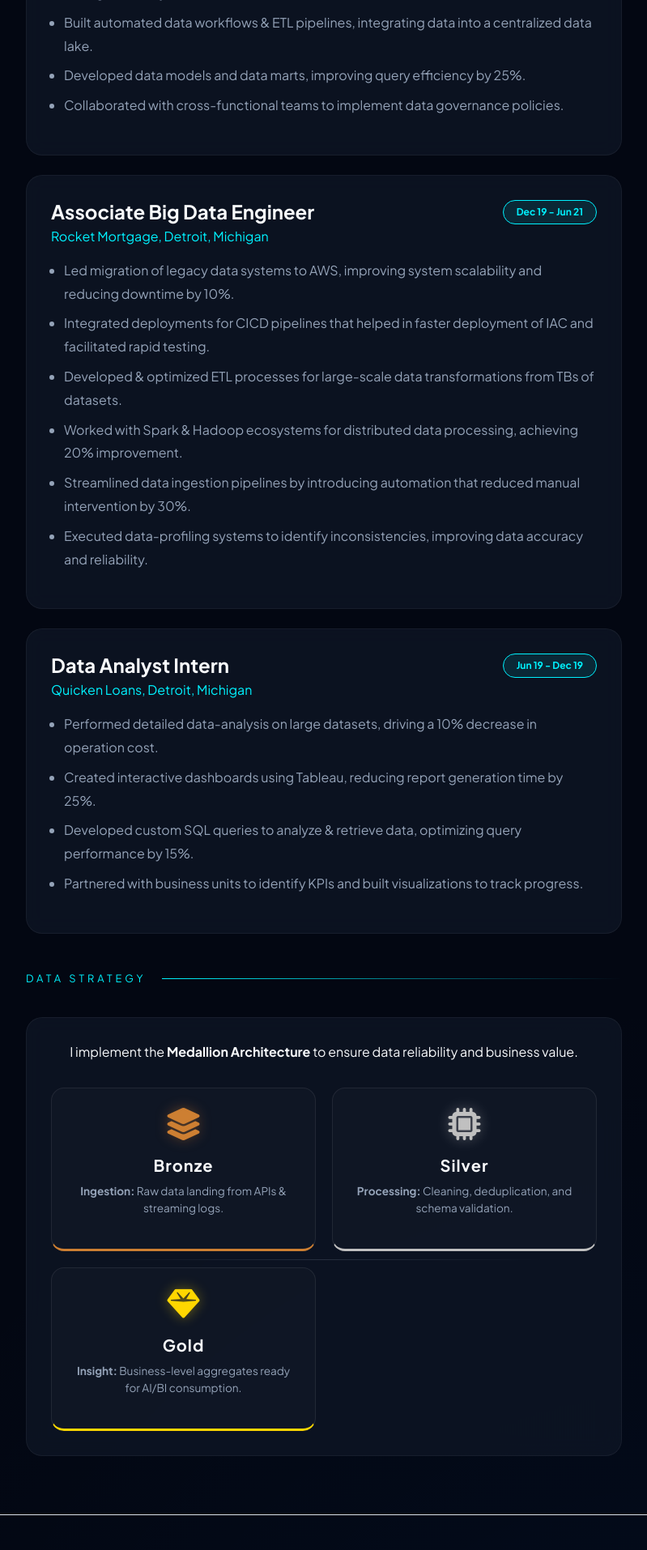
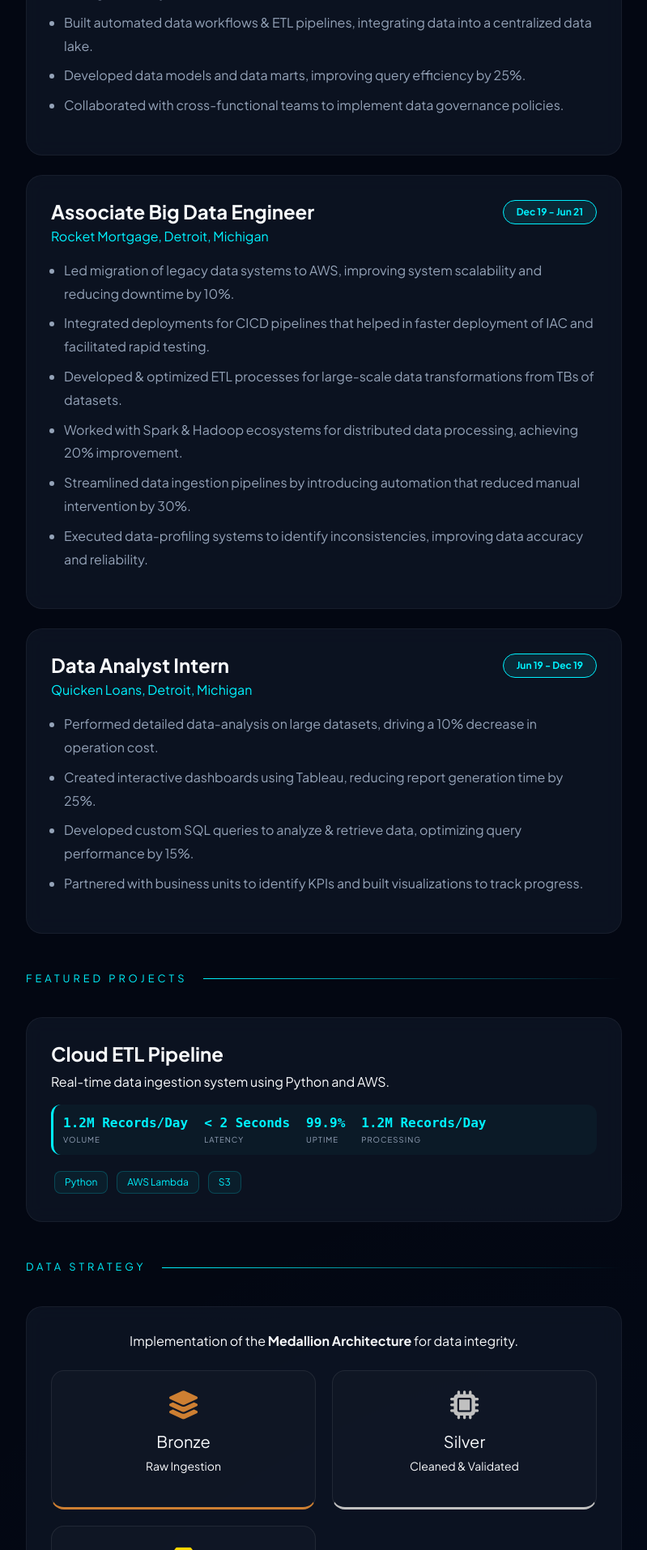
Before and after one commit to shradhadubey/shradha-dubey-portfolio, a Flask app: page / in a window 1280 px wide. Shown: the part 1286-3200 px from the top of the page at 81% size, without its empty margins (430-1229 px from the left). Run offline with Flask 3, Linux system fonts and the light colour scheme.

Commit message:
add impact metrics to project cards

```diff
--- a/profile.json
+++ b/profile.json
@@ -75,14 +75,6 @@
             ]
         }
     ],
-    "Project": [
-        {
-            "title": "Cloud ETL Pipeline",
-            "description": "Built a scalable ETL pipeline to process 1M+ records daily.",
-            "tech_stack": "AWS S3, Lambda, Snowflake",
-            "impact": "Reduced data processing latency by 40%."
-    }
-    ],
     "education": [
         {
             "degree": "MS in Information Management & Data Science",
@@ -96,5 +88,18 @@
             "gpa": "3.50",
             "coursework": "System Analysis & Design, Web Designing, Internet & E-Commerce, HTML, CSS, C#, C++"
         }
+    ],
+    "projects": [
+        {
+            "title": "Cloud ETL Pipeline",
+            "description": "Real-time data ingestion system using Python and AWS.",
+            "impact_metrics": [
+                {"label": "Volume", "value": "1.2M Records/Day"},
+                {"label": "Latency", "value": "< 2 Seconds"},
+                {"label": "Uptime", "value": "99.9%"},
+                {"label": "Processing", "value": "1.2M Records/Day"}
+            ],
+            "tech": ["Python", "AWS Lambda", "S3"]
+        }
     ]
 }
--- a/templates/index.html
+++ b/templates/index.html
@@ -55,86 +55,54 @@
             box-shadow: 0 10px 30px rgba(0, 242, 255, 0.1);
         }
 
-        /* Medallion Dashboard Container */
+        /* Medallion Dashboard */
         .architecture-grid {
             display: grid;
             grid-template-columns: repeat(auto-fit, minmax(220px, 1fr));
             gap: 20px;
-            margin-top: 2rem;
-            position: relative;
+            margin-top: 20px;
         }
 
-        /* Individual Tier Cards */
         .arch-card {
             background: rgba(255, 255, 255, 0.02);
             border: 1px solid rgba(255, 255, 255, 0.08);
             border-radius: 16px;
             padding: 24px;
             text-align: center;
-            transition: all 0.4s cubic-bezier(0.175, 0.885, 0.32, 1.275);
-            position: relative;
-            overflow: hidden;
+            transition: 0.3s;
         }
 
-        .arch-card:hover {
-            transform: translateY(-10px);
-            background: rgba(255, 255, 255, 0.05);
+        .arch-card i { font-size: 2.2rem; margin-bottom: 1rem; display: block; }
+        .bronze-card { border-bottom: 3px solid var(--bronze); }
+        .bronze-card i { color: var(--bronze); }
+        .silver-card { border-bottom: 3px solid var(--silver); }
+        .silver-card i { color: var(--silver); }
+        .gold-card { border-bottom: 3px solid var(--gold); }
+        .gold-card i { color: var(--gold); }
+
+        /* Impact Metrics */
+        .impact-bar {
+            background: rgba(0, 242, 255, 0.03);
+            padding: 12px;
+            border-radius: 12px;
+            border-left: 3px solid var(--neon-blue);
+            display: flex;
+            gap: 20px;
         }
 
-        /* Icons & Glow Effects */
-        .arch-card i {
-            font-size: 2.5rem;
-            margin-bottom: 1.2rem;
-            display: block;
-        }
+        .metric-item { display: flex; flex-direction: column; }
+        .metric-value { color: var(--neon-blue); font-weight: 800; font-size: 1rem; font-family: monospace; }
+        .metric-label { color: var(--text-dim); font-size: 0.6rem; text-transform: uppercase; letter-spacing: 1px; }
 
-        /* Bronze: The Entry Point */
-        .bronze-card { border-bottom: 3px solid var(--bronze); }
-        .bronze-card i { color: var(--bronze); filter: drop-shadow(0 0 8px rgba(205, 127, 50, 0.4)); }
+        /* UI Elements */
+        .section-header { font-size: 0.8rem; text-transform: uppercase; letter-spacing: 4px; color: var(--neon-blue); margin-bottom: 40px; display: flex; align-items: center; }
+        .section-header::after { content: ""; height: 1px; background: linear-gradient(to right, var(--neon-blue), transparent); flex-grow: 1; margin-left: 20px; }
+        .skill-pill { background: rgba(0, 242, 255, 0.05); color: var(--neon-blue); border: 1px solid rgba(0, 242, 255, 0.2); border-radius: 8px; padding: 4px 12px; font-size: 0.75rem; margin: 4px; display: inline-block; }
 
-        /* Silver: The Processing Hub */
-        .silver-card { border-bottom: 3px solid var(--silver); }
-        .silver-card i { color: var(--silver); filter: drop-shadow(0 0 8px rgba(192, 192, 192, 0.4)); }
-
-        /* Gold: The Analytics Peak */
-        .gold-card { border-bottom: 3px solid var(--gold); }
-        .gold-card i { color: var(--gold); filter: drop-shadow(0 0 8px rgba(255, 215, 0, 0.4)); }
-
-        .arch-card h5 {
-            color: var(--text-white);
-            font-weight: 700;
-            letter-spacing: 1px;
-            margin-bottom: 10px;
-        }
-
-        .arch-card p {
-            font-size: 0.85rem;
-            color: var(--text-dim);
-            line-height: 1.5;
-        }
-
-        /* Connecting Line (Desktop Only) */
-        @media (min-width: 992px) {
-            .architecture-grid::before {
-                content: "";
-                position: absolute;
-                top: 50%;
-                left: 10%;
-                right: 10%;
-                height: 1px;
-                background: linear-gradient(to right, transparent, var(--text-dim), transparent);
-                z-index: 0;
-                opacity: 0.2;
-            }
-        }
-        /* Button & UI Elements */
         .action-buttons { display: flex; flex-wrap: wrap; justify-content: center; gap: 12px; margin-top: 2rem; }
         .btn-base { height: 48px; padding: 0 24px; border-radius: 12px; display: inline-flex; align-items: center; justify-content: center; font-weight: 700; text-transform: uppercase; font-size: 0.75rem; transition: 0.3s; text-decoration: none; }
         .cert-badge { background: linear-gradient(45deg, #00f2ff, #0072ff); color: #000 !important; border: none; }
         .social-link { background: rgba(255, 255, 255, 0.03); color: var(--neon-blue) !important; border: 1px solid rgba(0, 242, 255, 0.3); }
-        .section-header { font-size: 0.8rem; text-transform: uppercase; letter-spacing: 4px; color: var(--neon-blue); margin-bottom: 40px; display: flex; align-items: center; }
-        .section-header::after { content: ""; height: 1px; background: linear-gradient(to right, var(--neon-blue), transparent); flex-grow: 1; margin-left: 20px; }
-        .skill-pill { background: rgba(0, 242, 255, 0.05); color: var(--neon-blue); border: 1px solid rgba(0, 242, 255, 0.2); border-radius: 8px; padding: 6px 14px; font-size: 0.8rem; font-weight: 600; margin: 4px; }
     </style>
 </head>
 <body>
@@ -161,18 +129,6 @@
             </a>
         </div>
     </header>
-
-    {% for cert in profile.certifications %}
-    <div class="modal fade" id="certModal{{ loop.index }}" tabindex="-1" aria-hidden="true">
-        <div class="modal-dialog modal-dialog-centered">
-            <div class="modal-content bg-dark border-info">
-                <div class="modal-body p-0">
-                    <img src="{{ url_for('static', filename=cert.image) }}" class="img-fluid rounded" alt="{{ cert.name }}">
-                </div>
-            </div>
-        </div>
-    </div>
-    {% endfor %}
 
     <div class="row mt-5">
         <div class="col-lg-4">
@@ -210,27 +166,48 @@
                 </div>
             {% endfor %}
 
+            <h2 class="section-header mt-5">Featured Projects</h2>
+            {% for project in profile.projects %}
+                <div class="custom-card">
+                    <h4 class="fw-bold mb-2">{{ project.title }}</h4>
+                    <p class="text-dim mb-3">{{ project.description }}</p>
+
+                    <div class="impact-bar mb-3">
+                        {% for metric in project.impact_metrics %}
+                        <div class="metric-item">
+                            <span class="metric-value">{{ metric.value }}</span>
+                            <span class="metric-label">{{ metric.label }}</span>
+                        </div>
+                        {% endfor %}
+                    </div>
+
+                    <div class="tech-tags">
+                        {% for t in project.tech %}
+                        <span class="skill-pill">{{ t }}</span>
+                        {% endfor %}
+                    </div>
+                </div>
+            {% endfor %}
+
             <h2 class="section-header mt-5">Data Strategy</h2>
             <div class="custom-card">
-                <p class="text-center text-dim mb-4">I implement the <strong>Medallion Architecture</strong> to ensure data reliability and business value.</p>
+                <p class="text-center text-dim mb-4">Implementation of the <strong>Medallion Architecture</strong> for data integrity.</p>
                 <div class="architecture-grid">
                     <div class="arch-card bronze-card">
                         <i class="fas fa-layer-group"></i>
                         <h5>Bronze</h5>
-                        <p><strong>Ingestion:</strong> Raw data landing from APIs & streaming logs.</p>
+                        <p class="small">Raw Ingestion</p>
                     </div>
-
                     <div class="arch-card silver-card">
                         <i class="fas fa-microchip"></i>
                         <h5>Silver</h5>
-                        <p><strong>Processing:</strong> Cleaning, deduplication, and schema validation.</p>
+                        <p class="small">Cleaned & Validated</p>
                     </div>
-
                     <div class="arch-card gold-card">
                         <i class="fas fa-gem"></i>
                         <h5>Gold</h5>
-                        <p><strong>Insight:</strong> Business-level aggregates ready for AI/BI consumption.</p>
-                </div>
+                        <p class="small">Analytics Ready</p>
+                    </div>
                 </div>
             </div>
         </div>
@@ -239,15 +216,12 @@
 
 <footer class="text-center py-5 mt-5 border-top border-white-10">
     <div class="health-status mb-3">
-        <img src="https://github.com/shradhadubey/shradha-dubey-portfolio/actions/workflows/daily_streak.yml/badge.svg" alt="Pipeline Health Status">
-        <p class="small mt-2" style="color: var(--text-dim);">Daily Data Validation Status</p>
+        <img src="https://github.com/shradhadubey/shradha-dubey-portfolio/actions/workflows/daily_streak.yml/badge.svg" alt="Pipeline Status">
     </div>
     <p class="small" style="color: var(--text-dim);">
-        &copy; 2026 {{ profile.name }} | Data Infrastructure: Operational
+        &copy; 2026 {{ profile.name }} | System Status: <span class="text-success">Operational</span>
     </p>
-    <small class="text-muted">
-        Last Data Sync: <span id="current-date"></span>
-    </small>
+    <small class="text-muted">Last Sync: <span id="current-date"></span></small>
 </footer>
 
 <script>
```
